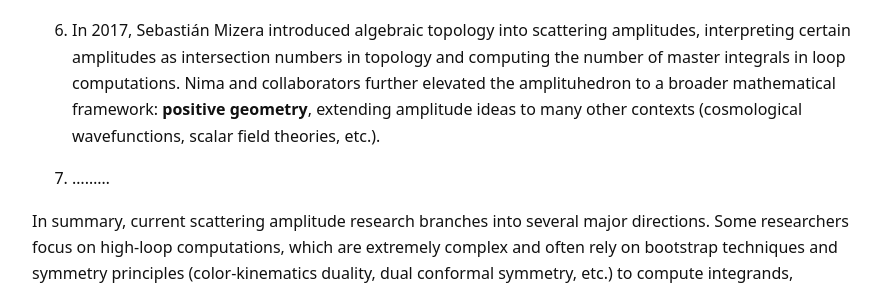
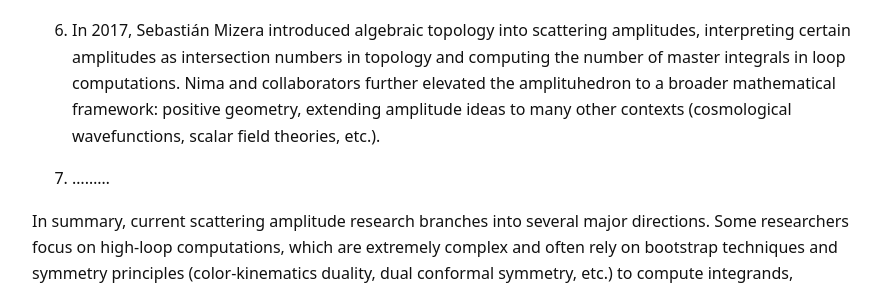
Before and after one commit to QuantumQ1/quantumq1.github.io, a Jekyll site: the page built from research.md, in a window 1280 px wide and 900 px high, scrolled down 1205 px. Shown: the part 241-533 px from the top of the window, without its empty margins (198-1081 px from the left). Built offline with Jekyll 4.4.1, drawn with Linux system fonts in a browser that asks for light colours.

Commit message:
Update research.md

```diff
--- a/research.md
+++ b/research.md
@@ -25,7 +25,7 @@ Our gourp's research is broadly focused on **High-Energy Physics Theory**, espec
 
 5. The year 2013 marked an important milestone: Cachazo, He, and Yuan (CHY) introduced the CHY formalism, expressing arbitrary-dimensional tree amplitudes in a remarkably elegant form based on integrals over the Riemann sphere. Meanwhile, Nima Arkani-Hamed and collaborators sought the mathematics behind scattering amplitudes and introduced the Amplituhedron—a geometric object whose volume encodes tree amplitudes and one-loop integrands in \mathcal{N}=4 SYM.
 
-6. In 2017, Sebastián Mizera introduced algebraic topology into scattering amplitudes, interpreting certain amplitudes as intersection numbers in topology and computing the number of master integrals in loop computations. Nima and collaborators further elevated the amplituhedron to a broader mathematical framework: **positive geometry**, extending amplitude ideas to many other contexts (cosmological wavefunctions, scalar field theories, etc.).
+6. In 2017, Sebastián Mizera introduced algebraic topology into scattering amplitudes, interpreting certain amplitudes as intersection numbers in topology and computing the number of master integrals in loop computations. Nima and collaborators further elevated the amplituhedron to a broader mathematical framework: positive geometry, extending amplitude ideas to many other contexts (cosmological wavefunctions, scalar field theories, etc.).
 
 7. ………
 
```
